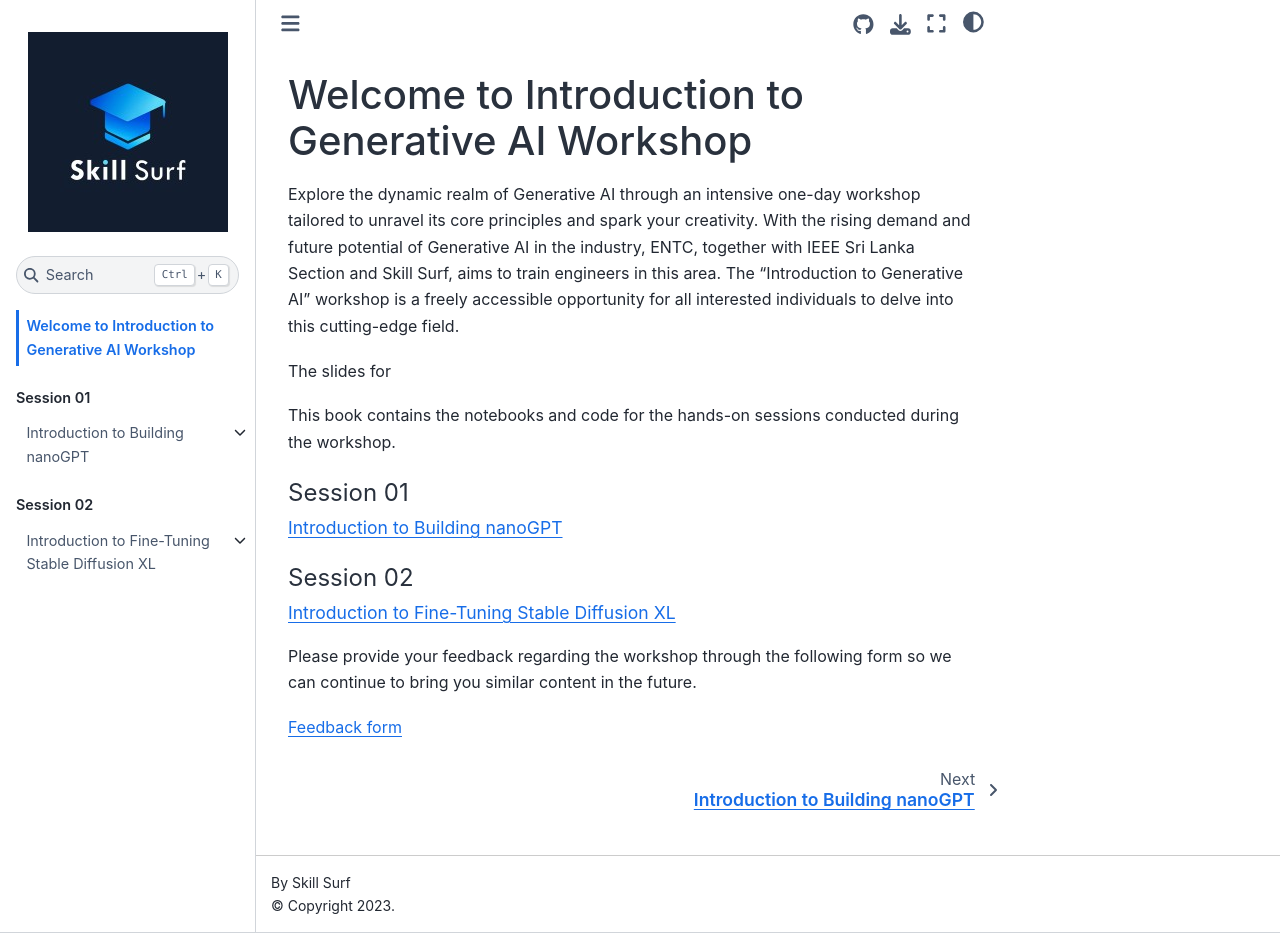
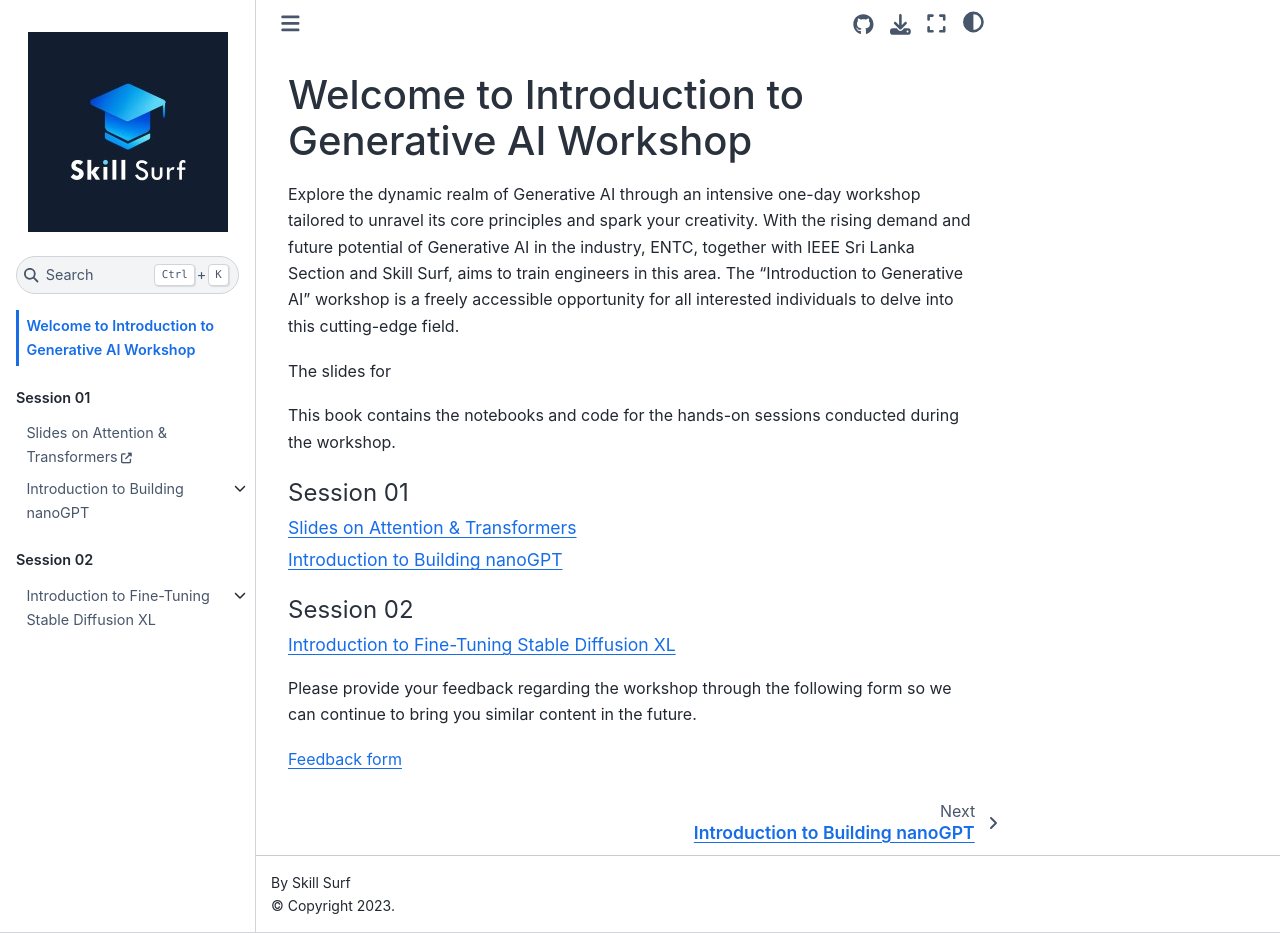
Before and after one commit to SkillSurf/introduction_genAI, a Jupyter Book: the page built from intro.md, in a window 1280 px wide and 933 px high. Built offline with Jupyter Book 1.0.4 settings and Sphinx 7.4.7 and the Sphinx Book theme 1.1.4, drawn with Linux system fonts in a browser that asks for light colours; pages that are not in the unit, such as notebooks, are missing from menus.

Commit message:
Added links for slides for transformers, finetuning

```diff
--- a/_toc.yml
+++ b/_toc.yml
@@ -6,6 +6,8 @@
 parts:
   - caption: Session 01
     chapters:
+    - url: https://github.com/SkillSurf/introduction_genAI/blob/main/slides/Attention%20Basics.pdf
+      title: Slides on Attention & Transformers
     - file: notebooks/S1/Session1.md
       sections:
       - file: notebooks/S1/Session_1_1.ipynb
@@ -19,4 +21,6 @@
     chapters:
     - file: notebooks/S2/Session2.md
       sections:
+      - url: https://github.com/SkillSurf/introduction_genAI/blob/main/slides/finetuning%20SDXL.pdf
+        title: Slides on finetuning
       - file: notebooks/S2/Session_2_1.ipynb
```
